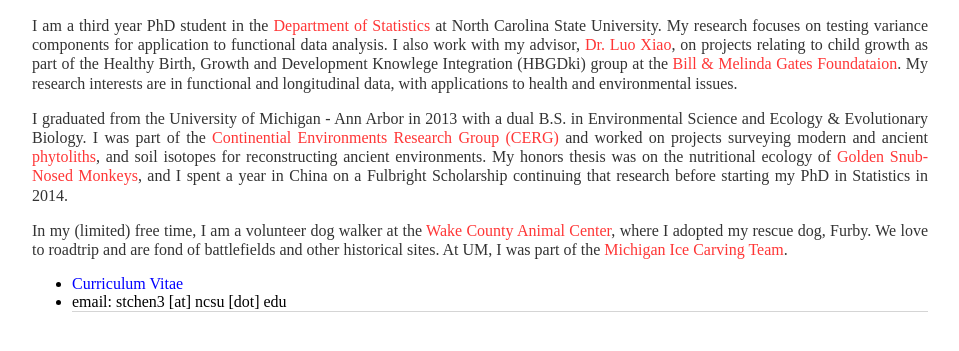
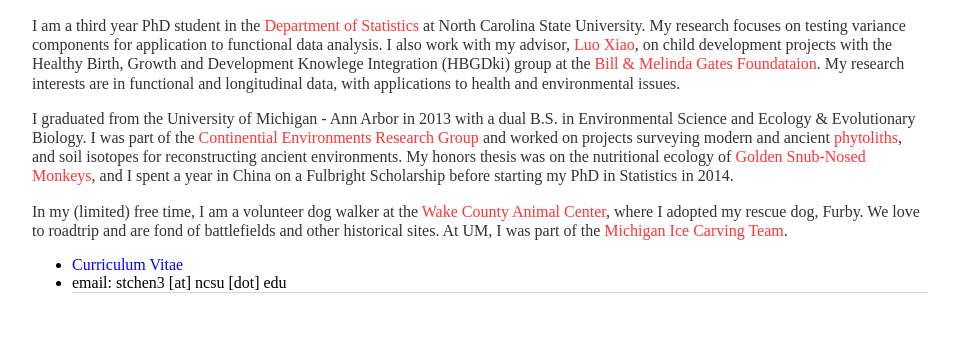
Before and after one commit to stchen3/stchen3.github.io, a Jekyll site: the page built from index.html, in a window 1280 px wide, cut to the strip 476-827 px from the top of the page. Shown: the whole strip, without its empty margins (160-1119 px from the left). Built offline with Jekyll 4.4.1, drawn with Linux system fonts in a browser that asks for light colours.

Commit message:
Update index.html

```diff
--- a/index.html
+++ b/index.html
@@ -4,29 +4,31 @@ title: Stephanie T. Chen
 ---
         		<h1>Stephanie T. Chen</h1>
 			<h3> Statistics PhD Student, North Carolina State University </h3>
+			<center></center>
 			<img src="/img/IMG_4476.jpg" width="30%" height="30%">
 			<img src="/img/IMG_8701.JPG" width="30%" height="30%">
 			<img src="/img/ice.carving.jpg" width="30%" height="30%">
+			</center>
 
     		</div><!-- /.blurb -->
 		</div><!-- /.container -->
 
-		<p style="text-align:justify">
+		<p>
 			I am a third year PhD student in the <a href="http://www.stat.ncsu.edu/" target="blank"><font color=#FF3636>Department of Statistics</font></a> at North Carolina State University.
-			My research focuses on testing variance components for application to functional data analysis. I also work with my advisor, <a href="http://www4.stat.ncsu.edu/~xiao/" target="blank"><font color=#FF3636>Dr. Luo Xiao</font></a>, on projects relating to child growth
-			as part of the Healthy Birth, Growth and Development Knowlege Integration (HBGDki) group at the <a href="http://www.gatesfoundation.org/" target="blank"><font color=#FF3636>Bill &#38; Melinda Gates Foundataion</font></a>.
+			My research focuses on testing variance components for application to functional data analysis. I also work with my advisor, <a href="http://www4.stat.ncsu.edu/~xiao/" target="blank"><font color=#FF3636>Luo Xiao</font></a>, on child development projects
+			with the Healthy Birth, Growth and Development Knowlege Integration (HBGDki) group at the <a href="http://www.gatesfoundation.org/" target="blank"><font color=#FF3636>Bill &#38; Melinda Gates Foundataion</font></a>.
 			My research interests are in functional and longitudinal data, with applications to health and environmental issues.
 		</p>
 
-		<p style="text-align:justify">
+		<p>
 			I graduated from the University of Michigan - Ann Arbor in 2013 with a dual B.S. in Environmental Science and Ecology & Evolutionary Biology.
-			I was part of the <a href="http://www.earth.lsa.umich.edu/~nsheldon/" target="blank"><font color=#FF3636>Continential Environments Research Group (CERG)</font></a>
+			I was part of the <a href="http://www.earth.lsa.umich.edu/~nsheldon/" target="blank"><font color=#FF3636>Continential Environments Research Group</font></a>
 			and worked on projects surveying modern and ancient <a href="https://en.wikipedia.org/wiki/Phytolith" target="blank"><font color=#FF3636>phytoliths</font></a>, and soil isotopes for reconstructing ancient environments.
 			My honors thesis was on the nutritional ecology of <a href="https://en.wikipedia.org/wiki/Golden_snub-nosed_monkey" target="blank"><font color=#FF3636>Golden Snub-Nosed Monkeys</font></a>, and
-			I spent a year in China on a Fulbright Scholarship continuing that research before starting my PhD in Statistics in 2014.
+			I spent a year in China on a Fulbright Scholarship before starting my PhD in Statistics in 2014.
     		</p>
 
-    		<p style="text-align:justify">
+    		<p>
 			In my (limited) free time, I am a volunteer dog walker at the <a href="http://www.wakegov.com/pets/adoptions/Pages/default.aspx" target="blank"><font color=#FF3636>Wake County Animal Center</font></a>, where I adopted my rescue dog, Furby.
 			We love to roadtrip and are fond of battlefields and other historical sites.
 			At UM, I was part of the <a href="http://umich.edu/~mict/" target="blank"><font color=#FF3636>Michigan Ice Carving Team</font></a>.
```
